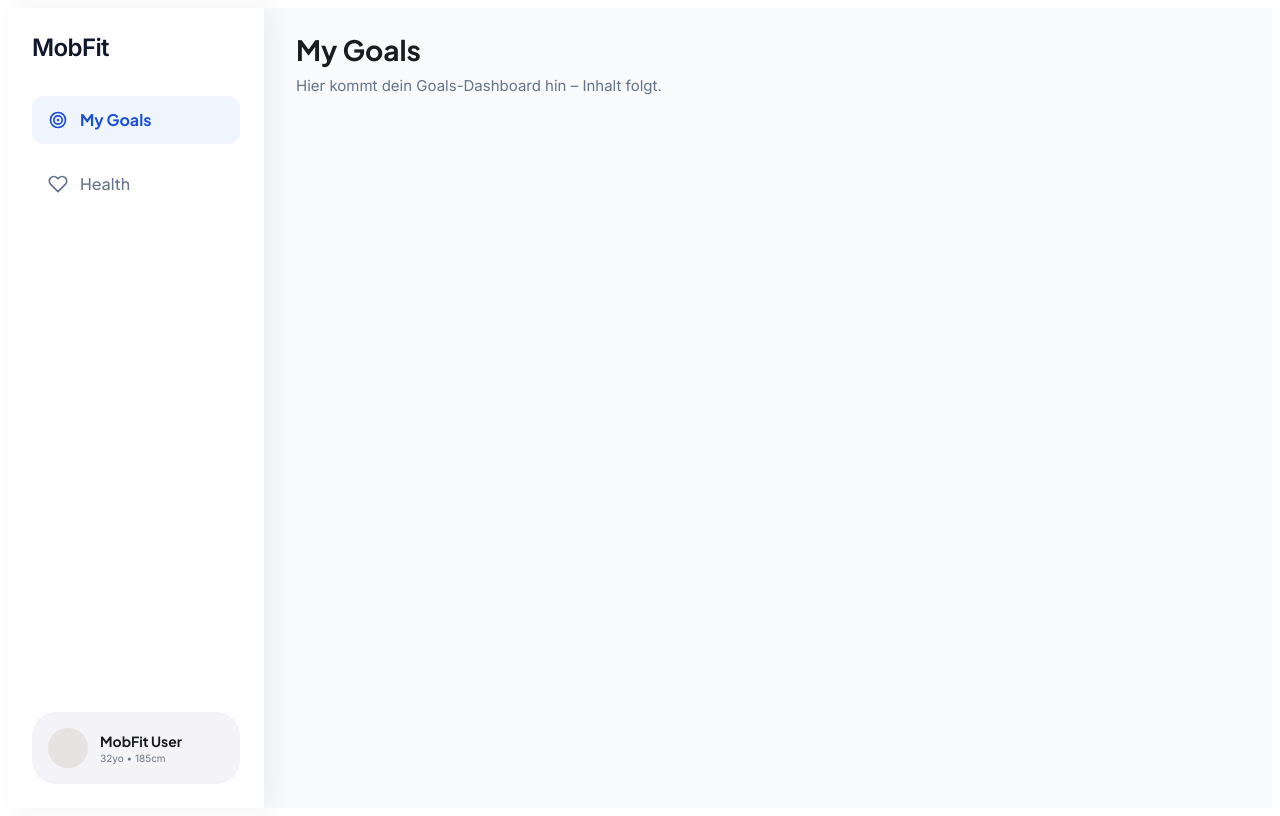
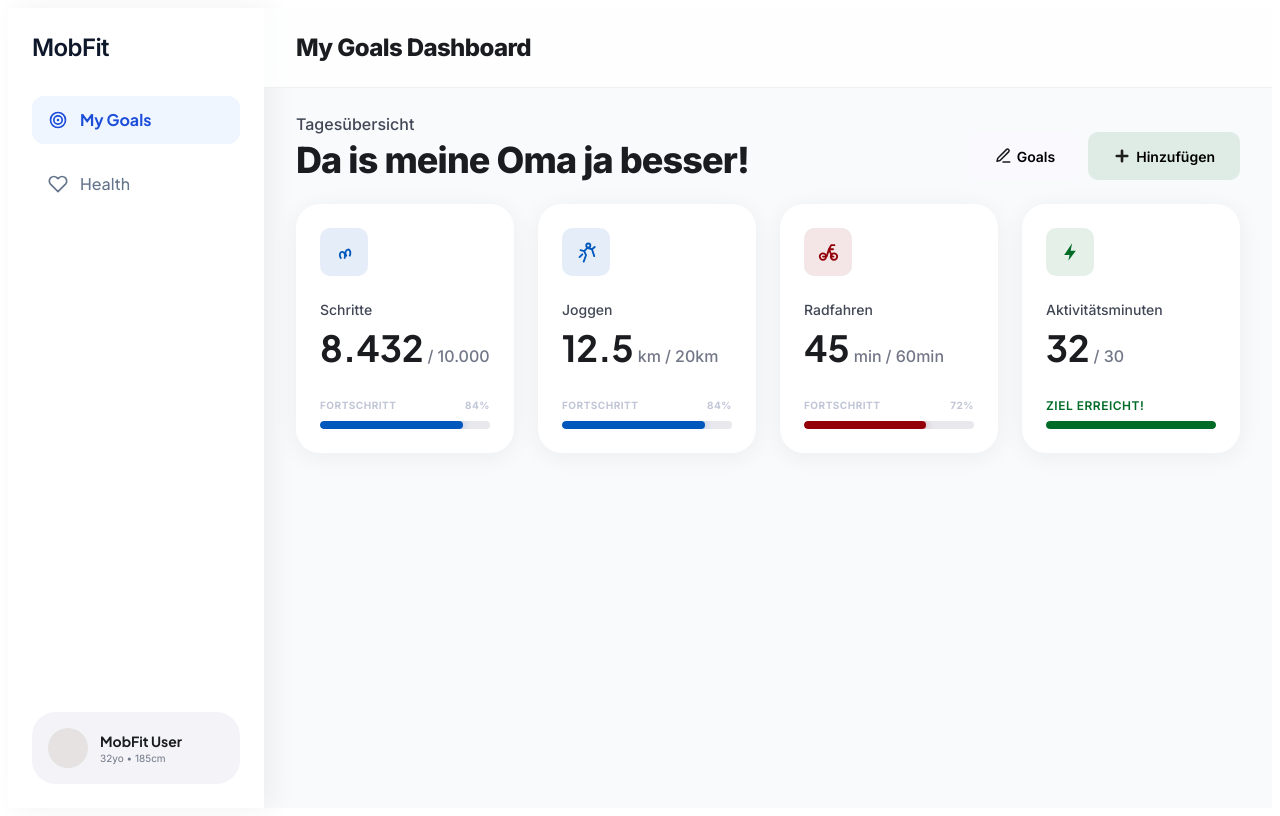
Before and after one commit to JanGoebel1893/MobFIT, an Angular app: page /my-goals in a window 1280 px wide. Built offline with nearby package versions, Linux system fonts and the light colour scheme.

Commit message:
MOB-20: Changed health tiles

```diff
--- /dev/null
+++ b/src/app/pages/my-goals/my-goals.component.css
@@ -0,0 +1,122 @@
+.my-goals {
+  display: flex;
+  flex-direction: column;
+  min-height: 100%;
+  margin: -24px -32px 0;
+  width: calc(100% + 64px);
+  box-sizing: border-box;
+}
+
+.my-goals__body {
+  padding: 24px 32px 32px;
+  box-sizing: border-box;
+}
+
+.goals-hero {
+  display: flex;
+  flex-direction: row;
+  align-items: flex-end;
+  justify-content: space-between;
+  gap: 10px;
+  width: 100%;
+  max-width: 960px;
+  min-height: 68px;
+  margin-bottom: 24px;
+  flex-wrap: wrap;
+}
+
+.goals-hero__text {
+  display: flex;
+  flex-direction: column;
+  align-items: flex-start;
+  gap: 4px;
+  max-width: 454px;
+  min-width: 0;
+}
+
+.goals-hero__eyebrow {
+  margin: 0;
+  font-family: 'Inter', system-ui, sans-serif;
+  font-weight: 500;
+  font-size: 16px;
+  line-height: 24px;
+  color: #414755;
+}
+
+.goals-hero__headline {
+  margin: 0;
+  font-family: 'Inter', system-ui, sans-serif;
+  font-weight: 800;
+  font-size: 36px;
+  line-height: 40px;
+  letter-spacing: -0.9px;
+  color: #1a1c1f;
+}
+
+.goals-hero__actions {
+  display: flex;
+  flex-direction: row;
+  align-items: center;
+  flex-wrap: wrap;
+  gap: 8px;
+}
+
+.goals-hero__btn {
+  display: inline-flex;
+  flex-direction: row;
+  align-items: center;
+  justify-content: center;
+  gap: 5px;
+  padding: 15px 25px;
+  border: none;
+  border-radius: 10px;
+  font-family: 'Inter', system-ui, sans-serif;
+  font-weight: 600;
+  font-size: 14px;
+  line-height: 17px;
+  color: #000000;
+  cursor: pointer;
+  transition: opacity 0.15s ease;
+}
+
+.goals-hero__btn:hover {
+  opacity: 0.92;
+}
+
+.goals-hero__btn--goals {
+  background: #f9f9fe;
+}
+
+.goals-hero__btn--add {
+  background: rgba(0, 107, 39, 0.1);
+}
+
+.goals-bento {
+  display: grid;
+  grid-template-columns: repeat(4, minmax(0, 1fr));
+  gap: 24px;
+  width: 100%;
+  max-width: 960px;
+  min-height: 248px;
+}
+
+.goals-bento__cell {
+  min-width: 0;
+}
+
+@media (max-width: 1024px) {
+  .goals-bento {
+    grid-template-columns: repeat(2, minmax(0, 1fr));
+  }
+}
+
+@media (max-width: 560px) {
+  .goals-bento {
+    grid-template-columns: 1fr;
+  }
+
+  .goals-hero__headline {
+    font-size: 28px;
+    line-height: 32px;
+  }
+}
--- /dev/null
+++ b/src/app/pages/my-goals/my-goals.component.html
@@ -0,0 +1,40 @@
+<div class="my-goals">
+  <app-goals-top-nav />
+
+  <div class="my-goals__body">
+    <section class="goals-hero" aria-labelledby="goals-hero-heading">
+      <div class="goals-hero__text">
+        <p class="goals-hero__eyebrow">Tagesübersicht</p>
+        <h2 id="goals-hero-heading" class="goals-hero__headline">Da is meine Oma ja besser!</h2>
+      </div>
+      <div class="goals-hero__actions">
+        <button type="button" class="goals-hero__btn goals-hero__btn--goals">
+          <svg width="18" height="18" viewBox="0 0 24 24" fill="none" xmlns="http://www.w3.org/2000/svg" aria-hidden="true">
+            <path
+              d="M12 20h9M16.5 3.5a2.12 2.12 0 0 1 3 3L8 18l-4 1 1-4L16.5 3.5z"
+              stroke="#1a1c1f"
+              stroke-width="2"
+              stroke-linecap="round"
+              stroke-linejoin="round"
+            />
+          </svg>
+          Goals
+        </button>
+        <button type="button" class="goals-hero__btn goals-hero__btn--add">
+          <svg width="18" height="18" viewBox="0 0 24 24" fill="none" xmlns="http://www.w3.org/2000/svg" aria-hidden="true">
+            <path d="M12 5v14M5 12h14" stroke="#1e1e1e" stroke-width="3.5" stroke-linecap="round" />
+          </svg>
+          Hinzufügen
+        </button>
+      </div>
+    </section>
+
+    <div class="goals-bento" role="list">
+      @for (tile of tiles; track tile.label) {
+        <div class="goals-bento__cell" role="listitem">
+          <app-health-metric-card [tile]="tile" />
+        </div>
+      }
+    </div>
+  </div>
+</div>
--- a/src/app/pages/my-goals/my-goals.component.ts
+++ b/src/app/pages/my-goals/my-goals.component.ts
@@ -1,33 +1,54 @@
 import { Component } from '@angular/core';
+import { GoalsTopNavComponent } from '../../shared/goals-top-nav/goals-top-nav.component';
+import {
+  HealthMetricCardComponent,
+  HealthMetricTileConfig,
+} from '../../shared/health-metric-card/health-metric-card.component';
 
 @Component({
   selector: 'app-my-goals',
   standalone: true,
-  template: `
-    <section class="page">
-      <h1 class="page__title">My Goals</h1>
-      <p class="page__lead">Hier kommt dein Goals-Dashboard hin – Inhalt folgt.</p>
-    </section>
-  `,
-  styles: [
-    `
-      .page {
-        max-width: 42rem;
-      }
-      .page__title {
-        margin: 0 0 0.5rem;
-        font-family: 'Plus Jakarta Sans', system-ui, sans-serif;
-        font-weight: 700;
-        font-size: 28px;
-        color: #1a1c1f;
-      }
-      .page__lead {
-        margin: 0;
-        font-size: 15px;
-        line-height: 1.5;
-        color: #64748b;
-      }
-    `,
-  ],
+  imports: [GoalsTopNavComponent, HealthMetricCardComponent],
+  templateUrl: './my-goals.component.html',
+  styleUrl: './my-goals.component.css',
 })
-export class MyGoalsComponent {}
+export class MyGoalsComponent {
+  /** Demo-Daten bis Backend */
+  readonly tiles: readonly HealthMetricTileConfig[] = [
+    {
+      label: 'Schritte',
+      currentValue: '8.432',
+      goalText: '/ 10.000',
+      progressPercent: 84,
+      accent: 'blue',
+      icon: 'steps',
+    },
+    {
+      label: 'Joggen',
+      currentValue: '12.5',
+      currentSuffix: ' km',
+      goalText: '/ 20km',
+      progressPercent: 84,
+      accent: 'blue',
+      icon: 'run',
+    },
+    {
+      label: 'Radfahren',
+      currentValue: '45',
+      currentSuffix: ' min',
+      goalText: '/ 60min',
+      progressPercent: 72,
+      accent: 'red',
+      icon: 'bike',
+    },
+    {
+      label: 'Aktivitätsminuten',
+      currentValue: '32',
+      goalText: '/ 30',
+      progressPercent: 100,
+      accent: 'green',
+      icon: 'bolt',
+      goalReached: true,
+    },
+  ];
+}
--- /dev/null
+++ b/src/app/shared/goals-top-nav/goals-top-nav.component.css
@@ -0,0 +1,26 @@
+.goals-top-nav {
+  position: sticky;
+  top: 0;
+  z-index: 5;
+  display: flex;
+  flex-direction: row;
+  justify-content: space-between;
+  align-items: center;
+  box-sizing: border-box;
+  min-height: 80px;
+  padding: 0 32px;
+  background: rgba(255, 255, 255, 0.8);
+  backdrop-filter: blur(10px);
+  -webkit-backdrop-filter: blur(10px);
+  border-bottom: 1px solid rgba(26, 28, 31, 0.06);
+}
+
+.goals-top-nav__title {
+  margin: 0;
+  font-family: 'Inter', system-ui, sans-serif;
+  font-weight: 800;
+  font-size: 24px;
+  line-height: 32px;
+  letter-spacing: -0.6px;
+  color: #1a1c1f;
+}
--- /dev/null
+++ b/src/app/shared/goals-top-nav/goals-top-nav.component.html
@@ -0,0 +1,3 @@
+<header class="goals-top-nav">
+  <h1 class="goals-top-nav__title">{{ title() }}</h1>
+</header>
--- /dev/null
+++ b/src/app/shared/goals-top-nav/goals-top-nav.component.ts
@@ -0,0 +1,12 @@
+import { Component, input } from '@angular/core';
+
+@Component({
+  selector: 'app-goals-top-nav',
+  standalone: true,
+  templateUrl: './goals-top-nav.component.html',
+  styleUrl: './goals-top-nav.component.css',
+})
+export class GoalsTopNavComponent {
+  /** Seitentitel in der oberen Leiste */
+  title = input('My Goals Dashboard');
+}
--- a/src/app/shared/health-metric-card/health-metric-card.component.css
+++ b/src/app/shared/health-metric-card/health-metric-card.component.css
@@ -50,6 +50,10 @@
 
 .metric-card__svg {
   display: block;
+}
+
+.metric-card__svg--fill {
+  overflow: visible;
 }
 
 .metric-card__label {
--- a/src/app/shared/health-metric-card/health-metric-card.component.html
+++ b/src/app/shared/health-metric-card/health-metric-card.component.html
@@ -7,36 +7,44 @@
     <div class="metric-card__icon-wrap" aria-hidden="true">
       @switch (tile().icon) {
         @case ('steps') {
-          <svg class="metric-card__svg" width="20" height="16" viewBox="0 0 24 20" fill="none" xmlns="http://www.w3.org/2000/svg">
+          <!-- Schritte: zwei Fußabdrücke -->
+          <svg class="metric-card__svg" width="22" height="22" viewBox="0 0 24 24" fill="none" xmlns="http://www.w3.org/2000/svg">
             <path
-              d="M4 16C4 10.5 7.5 6 12 6s8 4.5 8 10"
-              stroke="currentColor"
-              stroke-width="2"
-              stroke-linecap="round"
-            />
-            <path d="M12 16V9" stroke="currentColor" stroke-width="2" stroke-linecap="round" />
-            <path d="M12 16h5" stroke="currentColor" stroke-width="2" stroke-linecap="round" />
-          </svg>
-        }
-        @case ('run') {
-          <svg class="metric-card__svg" width="16" height="22" viewBox="0 0 24 24" fill="none" xmlns="http://www.w3.org/2000/svg">
-            <circle cx="14" cy="4" r="2" stroke="currentColor" stroke-width="2" />
-            <path
-              d="M10 22v-5l-2-5 3-3 2 4h4l3-6"
+              d="M8.5 18.5c-1.8-2.8-1.2-6 1.2-6.6 2.2-.5 4.2 2.2 3 6.6"
               stroke="currentColor"
               stroke-width="2"
               stroke-linecap="round"
               stroke-linejoin="round"
             />
-            <path d="M6 12l-2 3" stroke="currentColor" stroke-width="2" stroke-linecap="round" />
+            <path
+              d="M14.5 16c-1.8-2.8-.8-6 1.6-6.6 2-.6 3.8 2.8 2.2 6.6"
+              stroke="currentColor"
+              stroke-width="2"
+              stroke-linecap="round"
+              stroke-linejoin="round"
+            />
+          </svg>
+        }
+        @case ('run') {
+          <!-- Joggen: Läufer in Bewegung -->
+          <svg class="metric-card__svg" width="22" height="22" viewBox="0 0 24 24" fill="none" xmlns="http://www.w3.org/2000/svg">
+            <circle cx="14.5" cy="5" r="2.25" stroke="currentColor" stroke-width="2" />
+            <path
+              d="M13.5 7.5 10 11l2 4.5-2.5 7M13.5 7.5l5 1.5 2.5 7.5M10 11l-4-1M18.5 9l3-2.5M8 14.5l-3 3"
+              stroke="currentColor"
+              stroke-width="2"
+              stroke-linecap="round"
+              stroke-linejoin="round"
+            />
           </svg>
         }
         @case ('bike') {
-          <svg class="metric-card__svg" width="24" height="21" viewBox="0 0 24 24" fill="none" xmlns="http://www.w3.org/2000/svg">
-            <circle cx="6" cy="16" r="3" stroke="currentColor" stroke-width="2" />
-            <circle cx="18" cy="16" r="3" stroke="currentColor" stroke-width="2" />
+          <!-- Radfahren -->
+          <svg class="metric-card__svg" width="24" height="22" viewBox="0 0 24 24" fill="none" xmlns="http://www.w3.org/2000/svg">
+            <circle cx="6.5" cy="17" r="3.5" stroke="currentColor" stroke-width="2" />
+            <circle cx="18.5" cy="17" r="3.5" stroke="currentColor" stroke-width="2" />
             <path
-              d="M6 16h4l2-6 3 6h3M9 10l3-4 4 4"
+              d="M6.5 17h4l2.5-8 3.5 8h1.5M13 9l2.5-4.5H19M13 9h4.5"
               stroke="currentColor"
               stroke-width="2"
               stroke-linecap="round"
@@ -45,12 +53,11 @@
           </svg>
         }
         @case ('bolt') {
-          <svg class="metric-card__svg" width="16" height="20" viewBox="0 0 24 24" fill="none" xmlns="http://www.w3.org/2000/svg">
+          <!-- Aktivitätsminuten: Blitz -->
+          <svg class="metric-card__svg metric-card__svg--fill" width="20" height="22" viewBox="0 0 24 24" xmlns="http://www.w3.org/2000/svg">
             <path
-              d="M13 2L4 14h7l-1 8 10-12h-7l0-8z"
-              stroke="currentColor"
-              stroke-width="2"
-              stroke-linejoin="round"
+              fill="currentColor"
+              d="M14.5 1.5 5 15.5h6.5L10 22.5 19 10.5h-6.2l1.7-9z"
             />
           </svg>
         }
```
